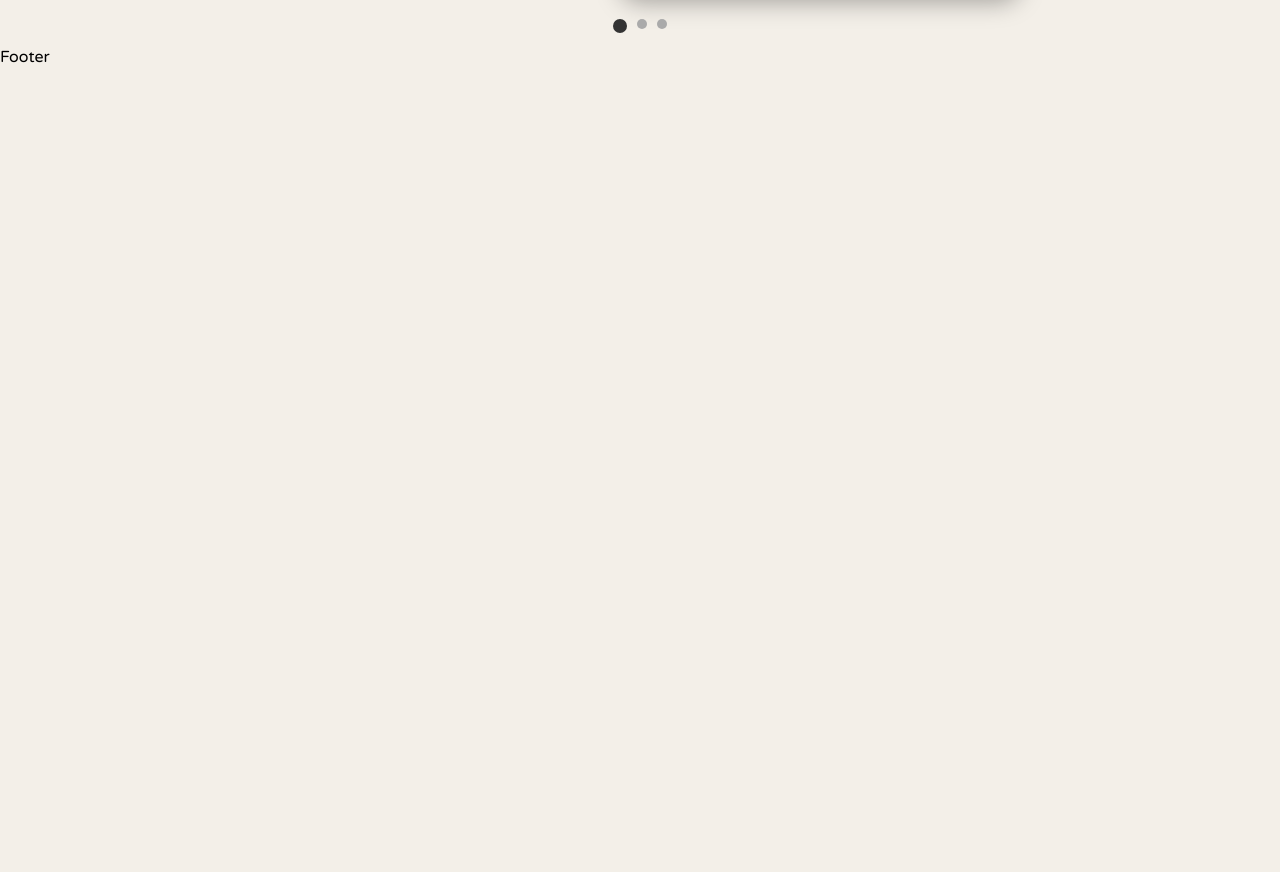
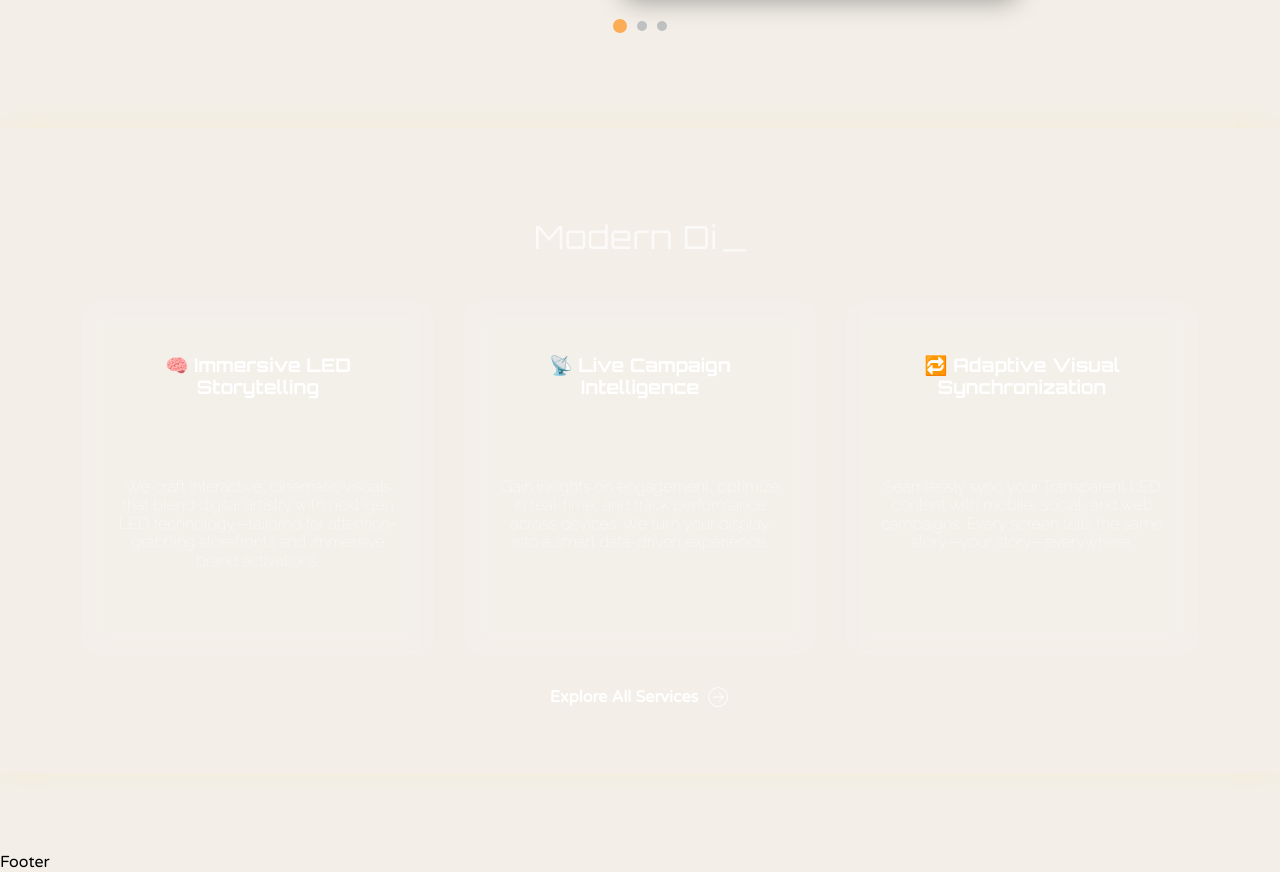
Before and after one commit to jonas060831/kaaajfrontend, a React (Vite) app: page / in a window 1280 px wide. Shown: the part 661-1533 px from the top of the page. Before the commit the page ends 800 px from the top, so only its background shows below. Built offline with nearby package versions, Linux system fonts and the light colour scheme; no server answers; a web font is replaced by a local one.

Commit message:
initial design for carousel and service overview

```diff
--- a/src/components/Carousel/Carousel.tsx
+++ b/src/components/Carousel/Carousel.tsx
@@ -111,6 +111,7 @@ const Carousel: React.FC<CarouselProps> = ({
         bottom: '15px',
         width: '100%',
         display: 'flex',
+        alignItems: 'center',
         justifyContent: 'center',
         gap: '10px',
       }}>
@@ -122,7 +123,7 @@ const Carousel: React.FC<CarouselProps> = ({
               width: currentIndex === idx ? '14px' : '10px',
               height: currentIndex === idx ? '14px' : '10px',
               borderRadius: '50%',
-              backgroundColor: currentIndex === idx ? '#333' : '#aaa',
+              backgroundColor: currentIndex === idx ? '#fdac56' : '#bfc0c2',
               cursor: 'pointer',
               transition: 'all 0.3s ease-in-out',
             }}
--- /dev/null
+++ b/src/components/ServiceOverview/ServiceOverview.module.css
@@ -0,0 +1,93 @@
+.container {
+    padding: 4rem 2rem;
+    /* background: linear-gradient(136deg, #0d0d0d, #1f1f1f); */
+    color: #fff;
+    text-align: center;
+    box-shadow: 0 0 30px rgba(255, 208, 0, 0.08);
+    margin: 5rem 0rem;
+  }
+
+  .heading {
+    font-family: 'Orbitron';
+    font-size: 2rem;
+    margin-bottom: 3rem;
+    font-weight: 400;
+    letter-spacing: 1px;
+    color: rgba(255, 255, 255, 0.7);
+  }
+
+  .servicesGrid {
+    display: flex;
+    gap: 2rem;
+    justify-content: center;
+    flex-wrap: wrap;
+  }
+
+  .card {
+    background-color: rgba(255, 255, 255, 0.05);
+    padding: 2rem;
+    border-radius: 16px;
+    width: 350px;
+    height: 350px;
+    transition: all 0.3s ease;
+    backdrop-filter: blur(10px);
+    border: 1px solid rgba(255, 255, 255, 0.1);
+    cursor: pointer;
+    font-size: 20;
+    font-family: 'Orbitron';
+  }
+  .card p {
+    margin-top: 5rem;
+    font-family: 'Raleway';
+    font-weight: 100;
+  }
+
+  .card:hover {
+    transform: translateY(-5px);
+    border-color: rgb(253, 172, 86);
+  }
+
+  .linkWrapper {
+    margin-top: 2rem;
+  }
+
+  .link {
+    display: inline-flex;
+    align-items: center;
+    gap: 0.5rem;
+    color: rgba(255, 255, 255, 0.7);
+    font-weight: 500;
+    text-decoration: none;
+    transition: color 0.2s ease;
+  }
+
+  .link:hover {
+    color: rgb(253, 172, 86);;
+  }
+
+
+  @keyframes shake {
+    0% { transform: translateX(0); }
+    25% { transform: translateX(-4px); }
+    50% { transform: translateX(4px); }
+    75% { transform: translateX(-4px); }
+    100% { transform: translateX(0); }
+  }
+
+  .linkWrapper {
+    text-align: center;
+    margin-top: 2rem;
+  }
+
+  .link {
+    display: inline-flex;
+    align-items: center;
+    font-weight: bold;
+    color: var(--accent-color);
+    text-decoration: none;
+    transition: transform 0.3s;
+  }
+
+  .shake {
+    animation: shake 0.6s ease-in-out 1;
+  }
--- /dev/null
+++ b/src/components/ServiceOverview/ServiceOverview.tsx
@@ -0,0 +1,70 @@
+import React, { useEffect, useRef, useState } from 'react';
+import styles from './ServiceOverview.module.css';
+import Icon from '../Icon/Icon';
+import { Link } from 'react-router-dom';
+import { Typewriter } from 'react-simple-typewriter';
+
+const ServiceOverview: React.FC = () => {
+  const linkRef = useRef<HTMLDivElement>(null);
+  const [shakeClass, setShakeClass] = useState('');
+
+  useEffect(() => {
+    const observer = new IntersectionObserver(
+      ([entry]) => {
+        if (entry.isIntersecting) {
+          setShakeClass(styles.shake);
+          setTimeout(() => setShakeClass(''), 700); // allow for re-trigger
+        }
+      },
+      { threshold: 0.5 }
+    );
+
+    const el = linkRef.current;
+    if (el) observer.observe(el);
+
+    return () => {
+      if (el) observer.unobserve(el);
+    };
+  }, []);
+
+  return (
+    <section className={styles.container}>
+      <h2 className={styles.heading}>
+        <Typewriter
+          words={['Modern Display', 'Smarter Result']}
+          loop={false}
+          cursor
+          cursorStyle="_"
+          typeSpeed={65}
+          deleteSpeed={40}
+          delaySpeed={1000}
+        />
+      </h2>
+
+      <div className={styles.servicesGrid}>
+        <div className={styles.card}>
+          <h3>🧠 Immersive LED Storytelling</h3>
+          <p>We craft interactive, cinematic visuals that blend digital artistry with next-gen LED technology—tailored for attention-grabbing storefronts and immersive brand activations.</p>
+        </div>
+
+        <div className={styles.card}>
+          <h3>📡 Live Campaign Intelligence</h3>
+          <p>Gain insights on engagement, optimize in real-time, and track performance across devices. We turn your display into a smart data-driven experience.</p>
+        </div>
+
+        <div className={styles.card}>
+          <h3>🔁 Adaptive Visual Synchronization</h3>
+          <p>Seamlessly sync your Transparent LED content with mobile, social, and web campaigns. Every screen tells the same story—your story—everywhere.</p>
+        </div>
+      </div>
+
+      <div ref={linkRef} className={`${styles.linkWrapper} ${shakeClass}`}>
+        <Link to="/services" className={styles.link}>
+          Explore All Services <Icon category="RightArrow" width={24} height={24} />
+        </Link>
+      </div>
+    </section>
+  );
+};
+
+export default ServiceOverview;
--- a/src/datas/carousel/slides.module.css
+++ b/src/datas/carousel/slides.module.css
@@ -23,6 +23,29 @@
     width: 400px;
     border-radius: 20px;
 }
+
+@keyframes fadeIn {
+    from {
+        opacity: 0;
+        transform: translateY(20px);
+    }
+    to {
+        opacity: 1;
+        transform: translateY(0);
+    }
+}
+
+  .slide1 {
+    opacity: 0;
+    animation: fadeIn 1.5s ease-out forwards;
+    animation-delay: 0.2s;
+  }
+  .slide1_image {
+    opacity: 0;
+    animation: fadeIn 1.5s ease-out forwards;
+    animation-delay: 0.2s;
+  }
+
 
 /* Desktop only */
 @media (min-width: 821px) { }
--- a/src/datas/carousel/slides.tsx
+++ b/src/datas/carousel/slides.tsx
@@ -10,7 +10,7 @@ export const slides = [
             Next-Gen <br />
             Advertising <br />
           </p>
-          <p style={{ color: 'rgb(100, 100, 100)', fontFamily: 'Raleway', fontWeight: '100', fontSize: '18px' }}>
+          <p style={{ color: 'var(--font-color)', fontFamily: 'Raleway', fontWeight: '100', fontSize: '18px' }}>
           We fuse design, data and digital strategy <br />
           to elevate your brand in the new era.
           </p>
--- a/src/pages/unprotected/LandingPage.tsx
+++ b/src/pages/unprotected/LandingPage.tsx
@@ -1,4 +1,5 @@
 import Carousel from "../../components/Carousel/Carousel"
+import ServiceOverview from "../../components/ServiceOverview/ServiceOverview"
 
 import { slides } from "../../datas/carousel/slides"
 const LandingPage = () => {
@@ -14,6 +15,10 @@ const LandingPage = () => {
          interval={8000}
         />
       </header>
+
+      <main>
+        <ServiceOverview />
+      </main>
     </>
   )
 }
```
Also changed, not shown: src/components/Carousel/Carousel.module.css (deleted).
